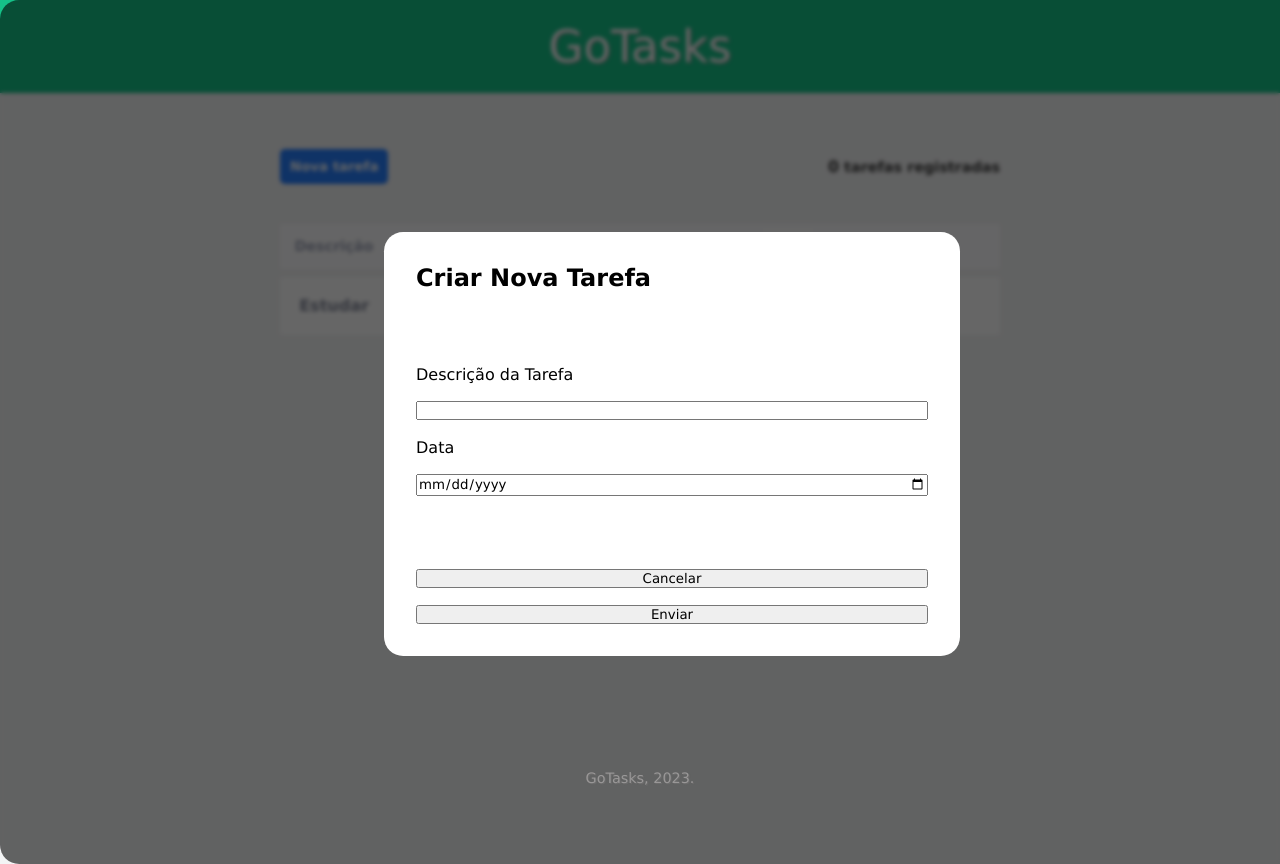
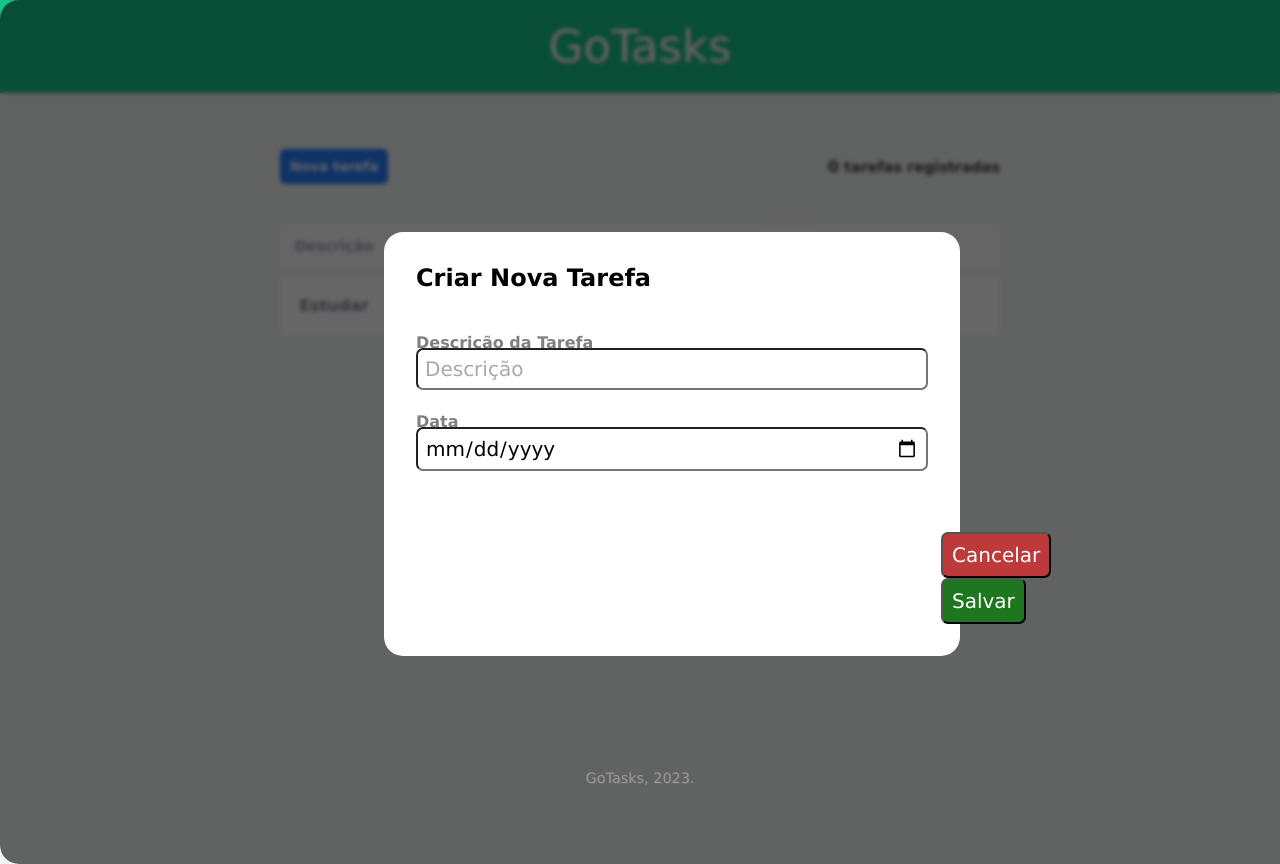
Before and after one commit to diegoalvares/GoTask, a plain HTML site: page index.html in a window 1280 px wide. Shown: the top 864 px of the page. Drawn offline with Linux system fonts and the light colour scheme.

Commit message:
card completo.

```diff
--- a/index.html
+++ b/index.html
@@ -43,12 +43,13 @@
         <form>
             <h2>Criar Nova Tarefa</h2><br><br>
             <label for="descricao">Descrição da Tarefa</label>
-            <input type="text" id="descricao">
+            <input type="text" id="descricao" placeholder="Descrição">
             <label for="data">Data</label>
             <input type="date" id="data"><br><br>
-
-            <button id="cancelar">Cancelar</button>
-            <button id="enviar">Enviar</button>
+            <div id="botoes">
+                <button id="cancelar">Cancelar</button>
+                <button id="salvar">Salvar</button>
+            </div>
         </form>
 
     </div>
--- a/modal.css
+++ b/modal.css
@@ -28,6 +28,54 @@ form{
     padding: 2em;
 }
 
-form>button{
+form>input{
+    padding: 7px;
+    font-size: 20px;
+    margin-top: -5px;
+    margin-bottom: 20px;
+    border-radius: 7px;
+}
 
+input:focus{
+    box-shadow: 0px 0px 5px rgb(85, 84, 84);
 }
+
+::placeholder{
+    color: rgb(172, 168, 168);
+}
+
+
+form>label{
+    font-weight: 700;
+    color: grey;
+}
+
+#botoes{
+    margin-left: 525px;
+}
+
+#cancelar{
+    margin-right: 20px;
+    background-color: rgb(190, 58, 58);
+    color: white;
+    border-radius: 7px;
+    padding: 9px;
+    font-size: 20px;
+}
+
+
+#cancelar:focus{
+    background-color: brown;
+}
+
+#salvar{
+    background-color: rgb(30, 119, 30);
+    color: white;
+    border-radius: 7px;
+    padding: 9px;
+    font-size: 20px;
+}
+
+#salvar:focus{
+    background-color: rgb(12, 90, 12);
+}
```
